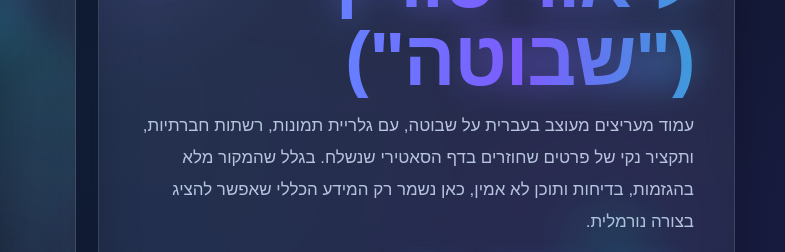
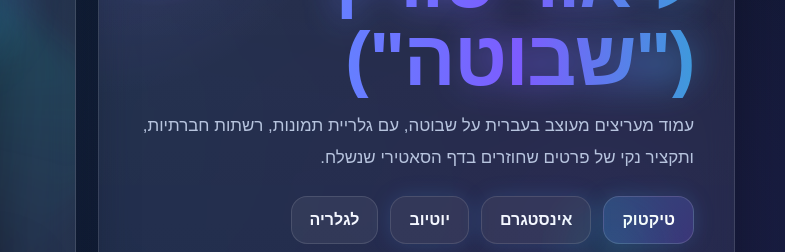
Before and after one commit to saerawr3445t/-, a plain HTML site: page shabota_hebrew_site.html in a window 1280 px wide. Shown: the part 315-567 px from the top of the page, 495-1280 px from the left. Drawn offline with Linux system fonts and the light colour scheme.

Commit message:
Update shabota_hebrew_site.html

```diff
--- a/shabota_hebrew_site.html
+++ b/shabota_hebrew_site.html
@@ -3,7 +3,7 @@
 <head>
   <meta charset="UTF-8" />
   <meta name="viewport" content="width=device-width, initial-scale=1.0" />
-  <title>index.html</title>
+  <title>shabota_hebrew_site</title>
   <style>
     :root {
       --bg: #07111f;
@@ -945,7 +945,7 @@
           </h1>
           <p class="lead">
             עמוד מעריצים מעוצב בעברית על שבוטה, עם גלריית תמונות, רשתות חברתיות, ותקציר נקי של פרטים שחוזרים בדף
-            הסאטירי שנשלח. בגלל שהמקור מלא בהגזמות, בדיחות ותוכן לא אמין, כאן נשמר רק המידע הכללי שאפשר להציג בצורה נורמלית.
+            הסאטירי שנשלח.
           </p>
           <div class="hero-actions">
             <a class="btn btn-primary btn-network" href="https://www.tiktok.com/@mrmistarshabota" target="_blank" rel="noopener noreferrer">טיקטוק</a>
```
